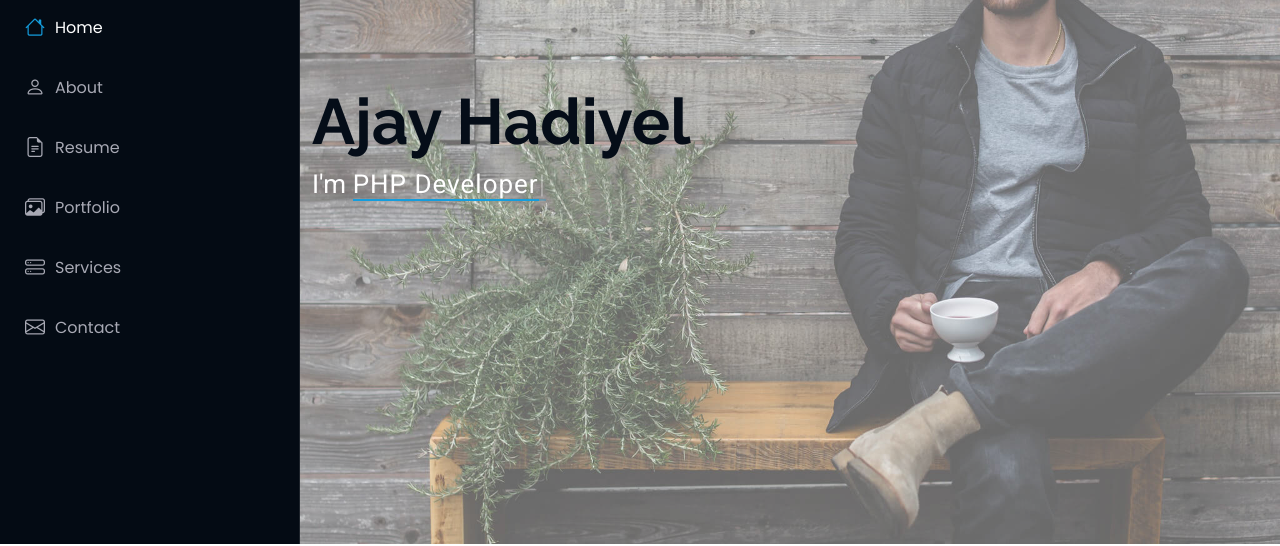
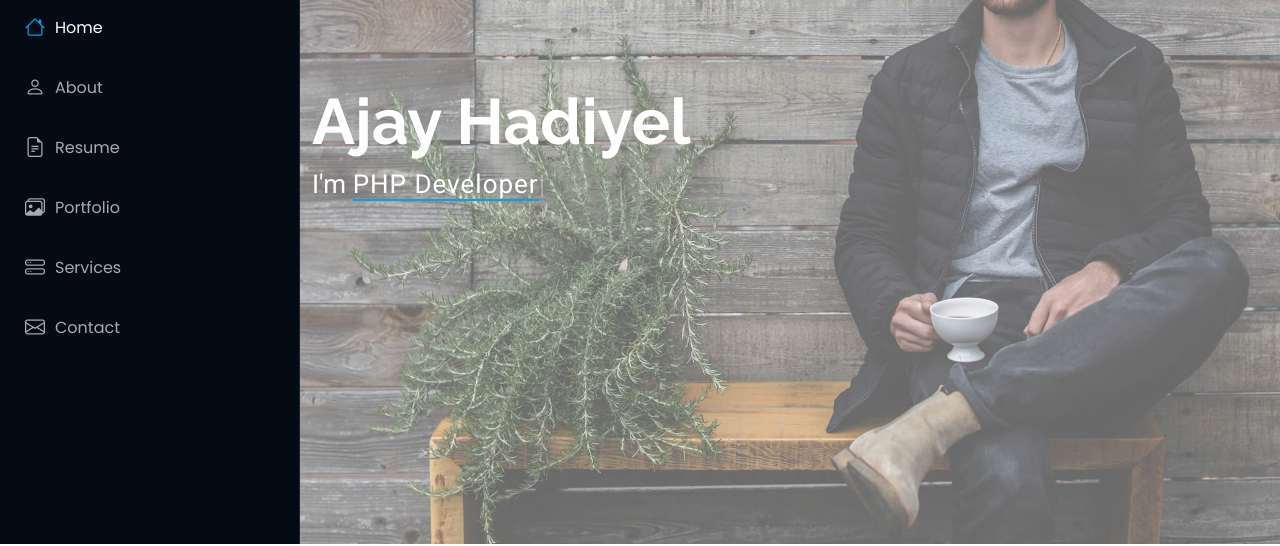
Before and after one commit to ajay123hadiyel/ajay-portfolio, a plain HTML site: page index.html in a window 1280 px wide. Shown: the part 256-802 px from the top of the page. Drawn offline with Linux system fonts and the light colour scheme.

Commit message:
Make hero name white
Co-Authored-By: Claude Sonnet 5.5 <noreply@anthropic.com>

```diff
--- a/assets/css/main.css
+++ b/assets/css/main.css
@@ -1273,7 +1273,8 @@ section,
 .starter-section {
   /* Add your styles here */
 }
-/* Hero typed text and cursor in white */
+/* Hero name, typed text and cursor in white */
+.hero h2,
 .hero p,
 .hero p .typed,
 .hero p .typed-cursor {
```
